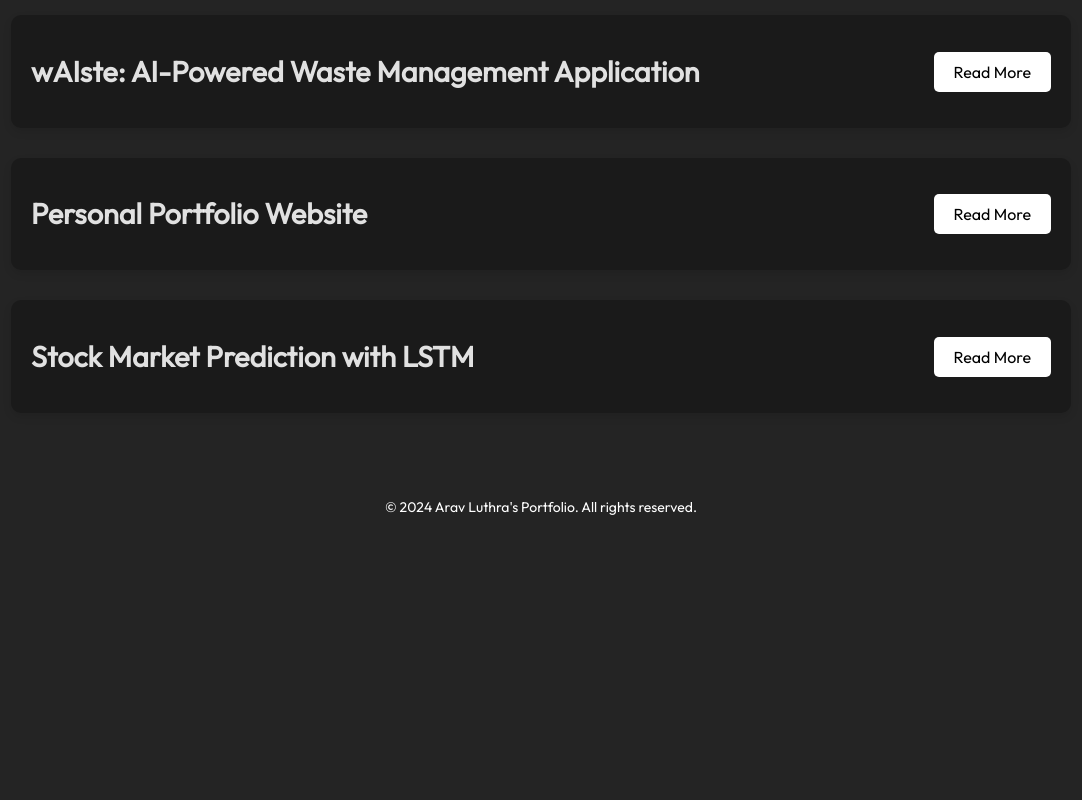
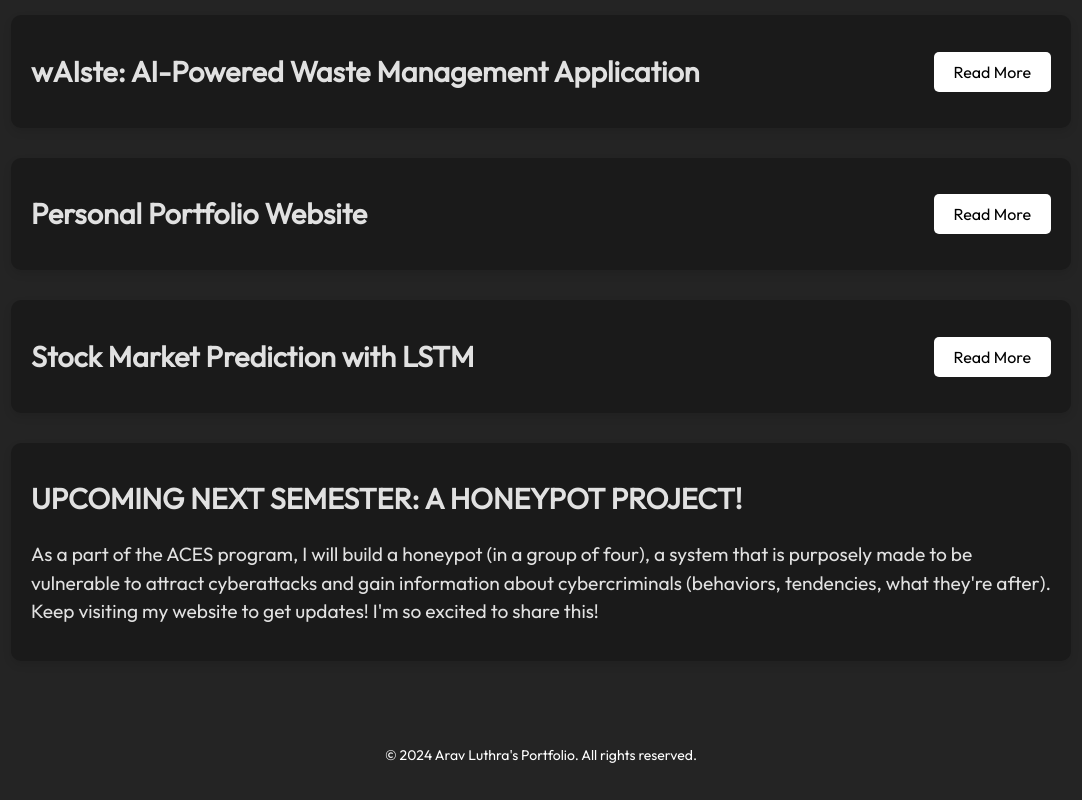
Before and after one commit to aluthra23/personal-website, a React (Vite) app: page /personal-website/projects in a window 1280 px wide. Shown: the part 871-1671 px from the top of the page, without its empty margins (99-1181 px from the left). Before the commit the page ends 1423 px from the top, so only its background shows below. Built offline with nearby package versions, Linux system fonts and the light colour scheme.

Commit message:
added upcomign project

```diff
--- a/src/components/projects/Projects.jsx
+++ b/src/components/projects/Projects.jsx
@@ -11,6 +11,7 @@ import { motion } from 'framer-motion';
 import UMD_ChatBot from './my_projects/UMD_ChatBot';
 import UMD_API from './my_projects/UMD_API';
 import LinkCard from './LinkCard';
+import UpcomingHoneyPot from './my_projects/UpcomingHoneyPot';
 
 const Projects = () => {
   return (
@@ -41,6 +42,7 @@ const Projects = () => {
           <Waiste />
           <MyWebsite/>
           <StockMarketPrediction />
+          <UpcomingHoneyPot />
         </div>
         <Footer/>
       </div>
--- /dev/null
+++ b/src/components/projects/my_projects/UpcomingHoneyPot.jsx
@@ -0,0 +1,16 @@
+// src/components/projects/my_projects/UpcomingHoneyPot.jsx
+import React from 'react';
+
+const UpcomingHoneyPot = () => {
+  return (
+    <div className="project-card">
+      <h3 className="project-title">UPCOMING NEXT SEMESTER: A HONEYPOT PROJECT!</h3>
+      <p className="project-description">As a part of the ACES program, I will build a honeypot (in a group of four), a system that is purposely made to be vulnerable to attract cyberattacks and gain information about cybercriminals (behaviors, tendencies, what they're after). Keep visiting my website to get updates! I'm so excited to share this!</p>
+      <div className="project-link">
+        {/* <a href="#" target="_blank" rel="noopener noreferrer">Project 3 GitHub Repository</a> */}
+      </div>
+    </div>
+  );
+};
+
+export default UpcomingHoneyPot;
```
